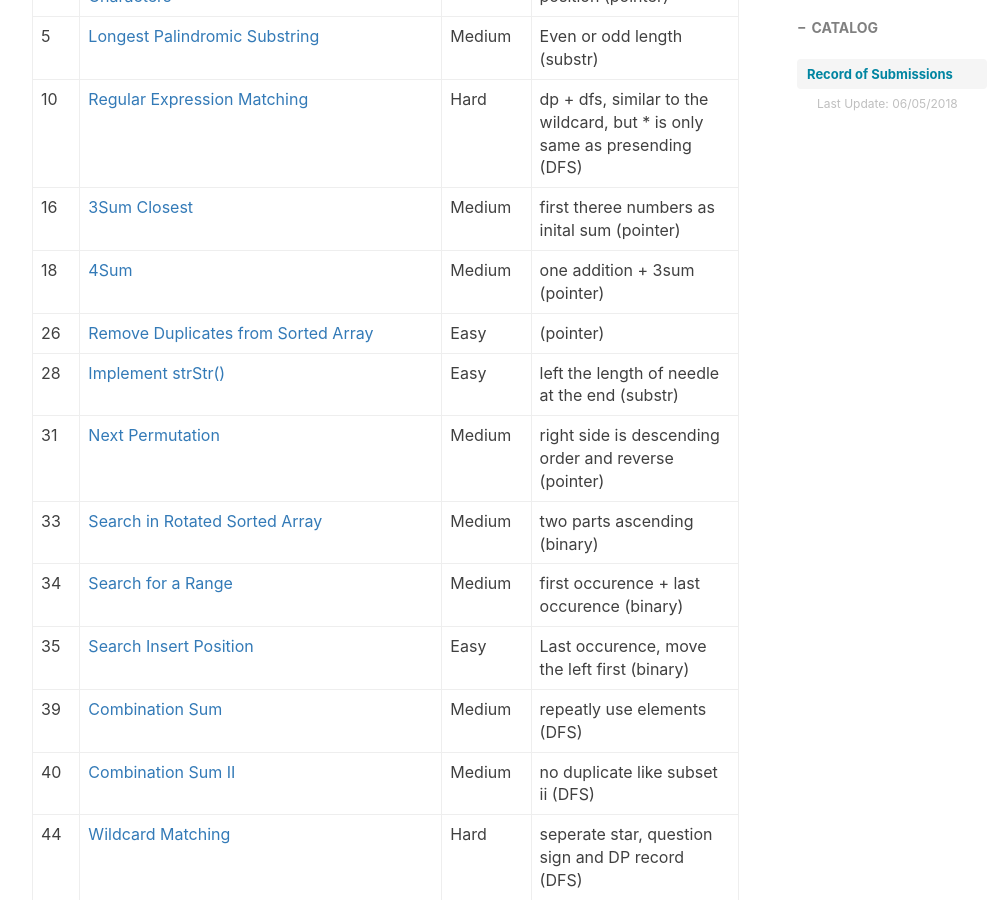
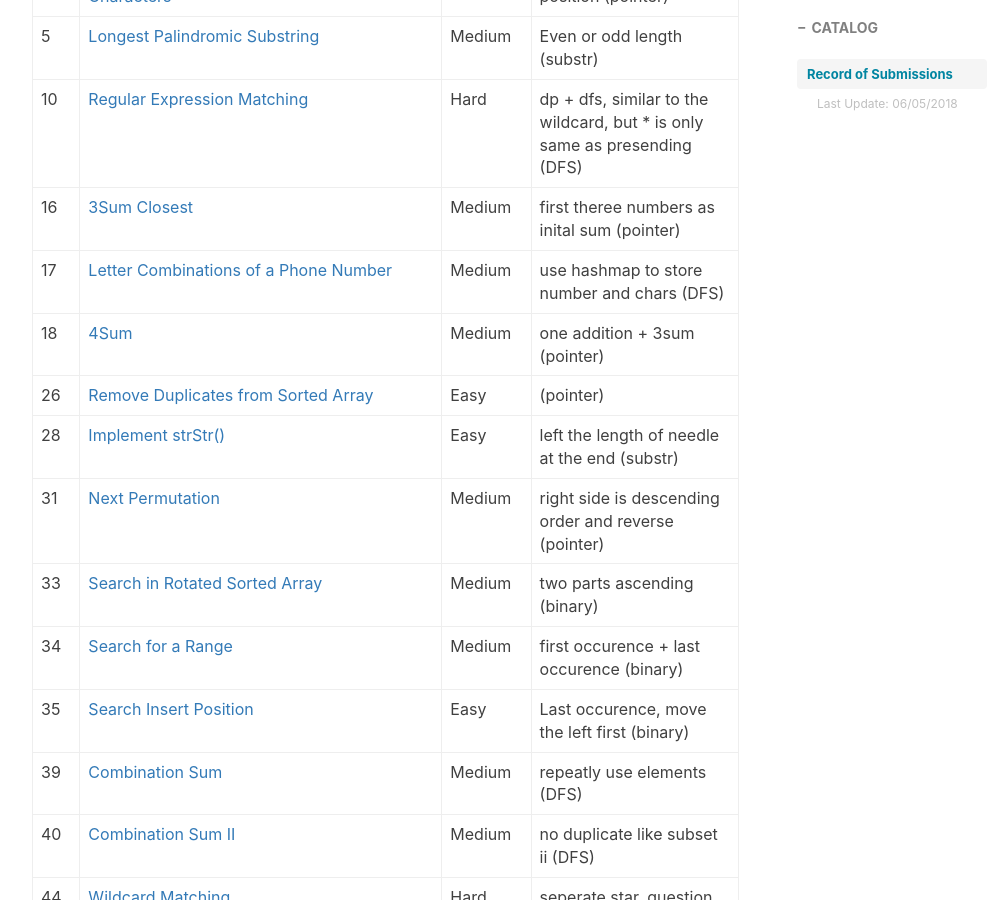
Before and after one commit to ly16/ly16.github.io, a Jekyll site: the page built from _posts/2018-05-18-leetcode-record-round1.md, in a window 1280 px wide and 900 px high, scrolled down 735 px. Shown: the whole window, without its empty margins (233-1221 px from the left). Built offline with Jekyll 4.4.1, drawn with Linux system fonts in a browser that asks for light colours; nearby versions of some CDN libraries; comment, search, counter and statistics services are not loaded.

Commit message:
Update 2018-05-18-leetcode-record-round1.md

```diff
--- a/_posts/2018-05-18-leetcode-record-round1.md
+++ b/_posts/2018-05-18-leetcode-record-round1.md
@@ -20,6 +20,7 @@ tags:
 |5|[Longest Palindromic Substring](https://github.com/ly16/LC-Practice/blob/master/Longest%20Palindromic%20Substring.java)|Medium|Even or odd length (substr)|
 |10|[Regular Expression Matching](https://github.com/ly16/LC-Practice/blob/master/Regular%20Expression%20Matching.java)|Hard| dp + dfs, similar to the wildcard, but * is only same as presending (DFS)|
 |16|[3Sum Closest](https://github.com/ly16/LC-Practice/blob/master/3Sum%20Closest.java)|Medium|first theree numbers as inital sum (pointer)|
+|17|[Letter Combinations of a Phone Number](https://github.com/ly16/LC-Practice/blob/master/Letter%20Combinations%20of%20a%20Phone%20Number.java)|Medium|use hashmap to store number and chars (DFS)|
 |18|[4Sum](https://github.com/ly16/LC-Practice/blob/master/4%20Sum.java)|Medium|one addition + 3sum (pointer)|
 |26|[Remove Duplicates from Sorted Array](https://github.com/ly16/LC-Practice/blob/master/Array%20Deduplication%20I.java)|Easy|(pointer)|
 |28|[Implement strStr()](https://github.com/ly16/LC-Practice/blob/master/Determine%20If%20One%20String%20Is%20Another's%20Substring.java)|Easy|left the length of needle at the end (substr)|
```
